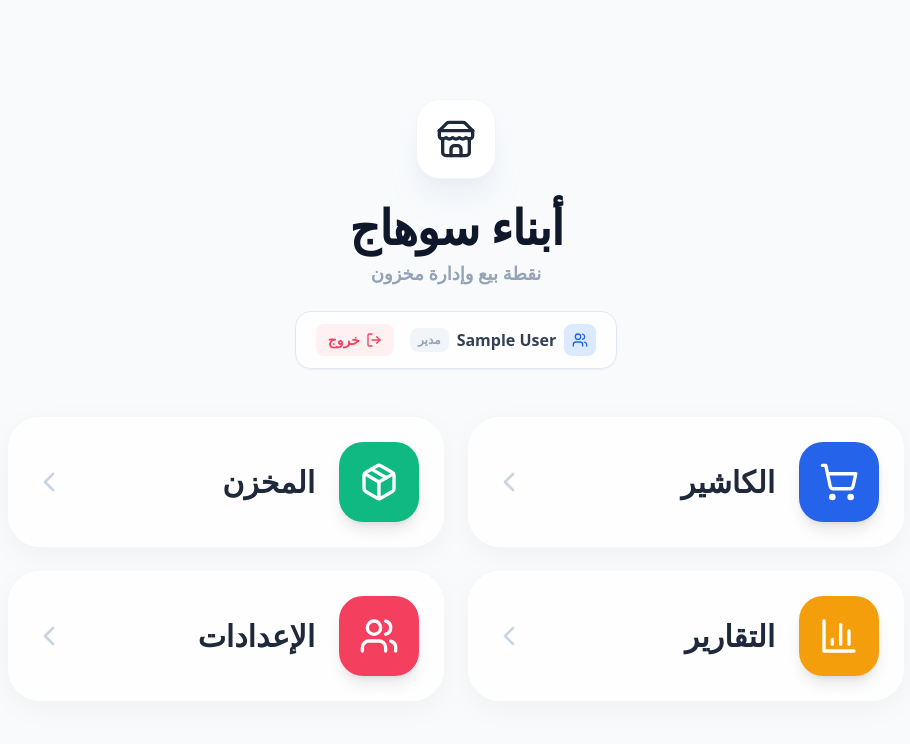
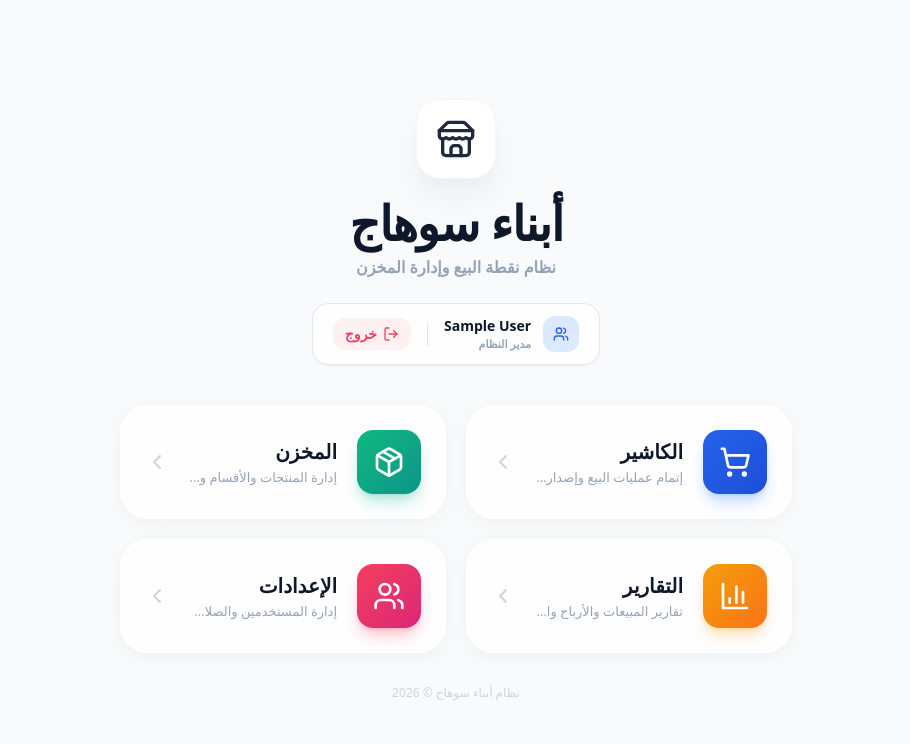
Before and after one commit to 1mezo579-hue/sohagsons, a Next.js app: page / in a window 1280 px wide. Shown: the top 744 px of the page, without its empty margins (231-1141 px from the left). Built offline with nearby package versions, Linux system fonts and the light colour scheme; sample sign-in values are in the browser's storage.

Commit message:
AuthSystemFixed

```diff
--- a/src/app/cashier/page.tsx
+++ b/src/app/cashier/page.tsx
@@ -3,7 +3,7 @@
 import { useState, useEffect, useRef, useCallback } from "react";
 import Link from "next/link";
 import { useRouter } from "next/navigation";
-import { useAuthStore } from "@/hooks/useAuthStore";
+import { useRequireAuth } from "@/hooks/useRequireAuth";
 import { useCartStore } from "@/hooks/useCartStore";
 import { formatPrice, generateInvoiceNo } from "@/lib/utils";
 import { CartItem } from "@/types";
@@ -21,14 +21,14 @@ interface Product {
   price: number;
   costPrice: number;
   stock: number;
+  minStock: number;
   priceType: string;
   unit: string;
   category: { name: string };
 }
 
 export default function CashierPage() {
-  const router = useRouter();
-  const { isLoggedIn, loadFromStorage } = useAuthStore();
+  const { user, isChecked } = useRequireAuth();
   const [products, setProducts] = useState<Product[]>([]);
   const [searchQuery, setSearchQuery] = useState("");
   const [barcodeInput, setBarcodeInput] = useState("");
@@ -44,19 +44,9 @@ export default function CashierPage() {
   const cart = useCartStore();
 
   useEffect(() => {
-    loadFromStorage();
     fetchProducts();
     barcodeRef.current?.focus();
   }, []);
-
-  useEffect(() => {
-    if (!isLoggedIn && typeof window !== "undefined") {
-      const saved = localStorage.getItem("pos_user");
-      if (!saved) {
-        router.push("/login");
-      }
-    }
-  }, [isLoggedIn, router]);
 
   const fetchProducts = async () => {
     try {
@@ -239,6 +229,14 @@ export default function CashierPage() {
       clearTimeout(timeout);
     };
   }, [products, cart]);
+
+  if (!isChecked) {
+    return (
+      <div className="min-h-screen flex items-center justify-center bg-[#f8fafc]">
+        <div className="w-10 h-10 border-4 border-blue-600 border-t-transparent rounded-full animate-spin" />
+      </div>
+    );
+  }
 
   return (
     <div className="h-screen bg-[#f8fafc] flex flex-col animate-fade-in text-slate-800">
--- a/src/app/inventory/page.tsx
+++ b/src/app/inventory/page.tsx
@@ -2,8 +2,7 @@
 
 import { useState, useEffect, useRef } from "react";
 import Link from "next/link";
-import { useRouter } from "next/navigation";
-import { useAuthStore } from "@/hooks/useAuthStore";
+import { useRequireAuth } from "@/hooks/useRequireAuth";
 import { formatPrice } from "@/lib/utils";
 import toast from "react-hot-toast";
 import * as XLSX from "xlsx";
@@ -34,24 +33,10 @@ interface Category {
 }
 
 export default function InventoryPage() {
-  const router = useRouter();
-  const { user, isLoggedIn, loadFromStorage } = useAuthStore();
+  const { user, isChecked } = useRequireAuth();
   const [products, setProducts] = useState<Product[]>([]);
   const [categories, setCategories] = useState<Category[]>([]);
   const [searchQuery, setSearchQuery] = useState("");
-  useEffect(() => {
-    loadFromStorage();
-  }, []);
-
-  useEffect(() => {
-    if (!isLoggedIn && typeof window !== "undefined") {
-      const saved = localStorage.getItem("pos_user");
-      if (!saved) {
-        router.push("/login");
-      }
-    }
-  }, [isLoggedIn, router]);
-
   const [activeTab, setActiveTab] = useState<"products" | "stock" | "categories">("products");
 
   // Modals state
@@ -246,6 +231,14 @@ export default function InventoryPage() {
   const lowStockProducts = products.filter((p) => p.stock <= p.minStock);
   const totalStockValue = products.reduce((s, p) => s + p.stock * p.costPrice, 0);
   const lowStockCount = lowStockProducts.length;
+
+  if (!isChecked) {
+    return (
+      <div className="min-h-screen flex items-center justify-center bg-[#f8fafc]">
+        <div className="w-10 h-10 border-4 border-blue-600 border-t-transparent rounded-full animate-spin" />
+      </div>
+    );
+  }
 
   return (
     <div className="min-h-screen text-slate-800 font-sans selection:bg-blue-500/30">
--- a/src/app/login/page.tsx
+++ b/src/app/login/page.tsx
@@ -1,6 +1,6 @@
 "use client";
 
-import { useState } from "react";
+import { useState, useEffect } from "react";
 import { useRouter } from "next/navigation";
 import { useAuthStore } from "@/hooks/useAuthStore";
 import toast from "react-hot-toast";
@@ -12,17 +12,17 @@ export default function LoginPage() {
   const [showPassword, setShowPassword] = useState(false);
   const [isLoading, setIsLoading] = useState(false);
   const router = useRouter();
-  const { isLoggedIn, login, loadFromStorage } = useAuthStore();
+  const { isLoggedIn, isChecked, login, loadFromStorage } = useAuthStore();
 
   useEffect(() => {
     loadFromStorage();
   }, []);
 
   useEffect(() => {
-    if (isLoggedIn) {
-      router.push("/");
+    if (isChecked && isLoggedIn) {
+      router.replace("/");
     }
-  }, [isLoggedIn, router]);
+  }, [isChecked, isLoggedIn, router]);
 
   const handleLogin = async (e: React.FormEvent) => {
     e.preventDefault();
@@ -44,7 +44,7 @@ export default function LoginPage() {
       if (res.ok) {
         login(data);
         toast.success(`مرحباً ${data.name}!`);
-        router.push("/");
+        router.replace("/");
       } else {
         toast.error(data.error || "فشل تسجيل الدخول");
       }
@@ -55,13 +55,22 @@ export default function LoginPage() {
     }
   };
 
+  // Show nothing while checking auth state
+  if (!isChecked) {
+    return (
+      <div className="min-h-screen flex items-center justify-center bg-[#f8fafc]">
+        <div className="w-10 h-10 border-4 border-blue-600 border-t-transparent rounded-full animate-spin" />
+      </div>
+    );
+  }
+
   return (
     <main className="min-h-screen bg-[#f8fafc] flex items-center justify-center p-6 relative overflow-hidden font-sans">
       {/* Background decorations */}
-      <div className="absolute top-0 left-0 w-full h-full overflow-hidden -z-10 pointer-events-none">
-        <div className="absolute -top-[20%] -right-[10%] w-[50%] h-[50%] rounded-full bg-blue-400/10 blur-[120px]"></div>
-        <div className="absolute top-[40%] -left-[10%] w-[40%] h-[40%] rounded-full bg-emerald-400/10 blur-[120px]"></div>
-        <div className="absolute bottom-[10%] right-[20%] w-[30%] h-[30%] rounded-full bg-amber-400/8 blur-[100px]"></div>
+      <div className="absolute inset-0 overflow-hidden -z-10 pointer-events-none">
+        <div className="absolute -top-[20%] -right-[10%] w-[50%] h-[50%] rounded-full bg-blue-400/10 blur-[120px]" />
+        <div className="absolute top-[40%] -left-[10%] w-[40%] h-[40%] rounded-full bg-emerald-400/10 blur-[120px]" />
+        <div className="absolute bottom-[10%] right-[20%] w-[30%] h-[30%] rounded-full bg-amber-300/8 blur-[100px]" />
       </div>
 
       <div className="w-full max-w-md animate-fade-in">
@@ -86,7 +95,7 @@ export default function LoginPage() {
               type="text"
               value={username}
               onChange={(e) => setUsername(e.target.value)}
-              placeholder="مثال: admin"
+              placeholder="admin"
               className="w-full bg-slate-50 border border-slate-200 rounded-xl px-4 py-3.5 text-lg font-bold text-slate-900 placeholder:text-slate-300 focus:ring-2 focus:ring-blue-500 focus:border-blue-500 outline-none transition-all"
               autoFocus
               dir="ltr"
@@ -125,7 +134,7 @@ export default function LoginPage() {
             className="w-full py-4 bg-blue-600 hover:bg-blue-700 disabled:bg-slate-300 disabled:cursor-not-allowed rounded-2xl font-bold text-white text-lg transition-all shadow-[0_4px_14px_0_rgba(37,99,235,0.39)] hover:shadow-[0_6px_20px_rgba(37,99,235,0.23)] hover:-translate-y-0.5 flex items-center justify-center gap-3"
           >
             {isLoading ? (
-              <span className="animate-spin text-2xl">⟳</span>
+              <span className="inline-block w-6 h-6 border-2 border-white border-t-transparent rounded-full animate-spin" />
             ) : (
               <LogIn className="w-6 h-6" />
             )}
@@ -133,9 +142,16 @@ export default function LoginPage() {
           </button>
         </form>
 
-        {/* Footer */}
-        <p className="text-center text-sm text-slate-400 mt-8 font-medium">
-          نظام إدارة سوبر ماركت أبناء سوهاج &copy; {new Date().getFullYear()}
+        {/* Hint */}
+        <div className="mt-6 text-center bg-white/60 backdrop-blur-md border border-slate-100 rounded-2xl p-4 shadow-sm">
+          <p className="text-[13px] font-bold text-slate-400 mb-2">بيانات الدخول الافتراضية:</p>
+          <div className="flex justify-center gap-6 text-[13px]">
+            <span className="font-mono font-black text-slate-700">admin / <span className="text-blue-600">102030</span></span>
+          </div>
+        </div>
+
+        <p className="text-center text-sm text-slate-400 mt-6 font-medium">
+          نظام أبناء سوهاج &copy; {new Date().getFullYear()}
         </p>
       </div>
     </main>
--- a/src/app/page.tsx
+++ b/src/app/page.tsx
@@ -1,75 +1,73 @@
 "use client";
 
-import { useEffect } from "react";
+import Link from "next/link";
 import { useRouter } from "next/navigation";
-import Link from "next/link";
+import { useRequireAuth } from "@/hooks/useRequireAuth";
 import { useAuthStore } from "@/hooks/useAuthStore";
-import {
-  ShoppingCart, Package, BarChart3, Users,
-  Store, ChevronLeft, LogOut
-} from "lucide-react";
+import { ShoppingCart, Package, BarChart3, Users, Store, ChevronLeft, LogOut } from "lucide-react";
+
+const modules = [
+  { title: "الكاشير", desc: "إتمام عمليات البيع وإصدار الفواتير", icon: ShoppingCart, href: "/cashier", bg: "from-blue-600 to-blue-700", shadow: "shadow-blue-500/30" },
+  { title: "المخزن", desc: "إدارة المنتجات والأقسام والمخزون", icon: Package, href: "/inventory", bg: "from-emerald-500 to-teal-600", shadow: "shadow-emerald-500/30" },
+  { title: "التقارير", desc: "تقارير المبيعات والأرباح والتحليلات", icon: BarChart3, href: "/reports", bg: "from-amber-500 to-orange-500", shadow: "shadow-amber-500/30" },
+  { title: "الإعدادات", desc: "إدارة المستخدمين والصلاحيات", icon: Users, href: "/users", bg: "from-rose-500 to-pink-600", shadow: "shadow-rose-500/30" },
+];
+
+const roleLabel: Record<string, string> = {
+  admin: "مدير النظام",
+  manager: "مدير الفرع",
+  cashier: "كاشير",
+};
 
 export default function Home() {
   const router = useRouter();
-  const { user, isLoggedIn, loadFromStorage, logout } = useAuthStore();
-
-  useEffect(() => {
-    loadFromStorage();
-  }, []);
-
-  useEffect(() => {
-    if (!isLoggedIn && typeof window !== "undefined") {
-      const saved = localStorage.getItem("pos_user");
-      if (!saved) {
-        router.push("/login");
-      }
-    }
-  }, [isLoggedIn, router]);
+  const { user, isChecked } = useRequireAuth();
+  const logout = useAuthStore((s) => s.logout);
 
   const handleLogout = () => {
     logout();
-    router.push("/login");
+    router.replace("/login");
   };
 
-  if (!isLoggedIn) return null;
-
-  const modules = [
-    { title: "الكاشير", icon: ShoppingCart, href: "/cashier", bg: "bg-blue-600" },
-    { title: "المخزن", icon: Package, href: "/inventory", bg: "bg-emerald-500" },
-    { title: "التقارير", icon: BarChart3, href: "/reports", bg: "bg-amber-500" },
-    { title: "الإعدادات", icon: Users, href: "/users", bg: "bg-rose-500" },
-  ];
+  if (!isChecked) {
+    return (
+      <div className="min-h-screen flex items-center justify-center bg-[#f8fafc]">
+        <div className="w-10 h-10 border-4 border-blue-600 border-t-transparent rounded-full animate-spin" />
+      </div>
+    );
+  }
 
   return (
-    <main className="min-h-screen bg-[#f8fafc] text-slate-800 font-sans selection:bg-blue-200 flex items-center justify-center p-6 relative overflow-hidden">
-      <div className="absolute top-0 left-0 w-full h-full overflow-hidden -z-10 pointer-events-none">
-        <div className="absolute -top-[20%] -right-[10%] w-[50%] h-[50%] rounded-full bg-blue-400/10 blur-[120px]"></div>
-        <div className="absolute top-[40%] -left-[10%] w-[40%] h-[40%] rounded-full bg-emerald-400/10 blur-[120px]"></div>
+    <main className="min-h-screen bg-[#f8fafc] text-slate-800 font-sans flex items-center justify-center p-6 relative overflow-hidden">
+      {/* Background blobs */}
+      <div className="absolute inset-0 overflow-hidden -z-10 pointer-events-none">
+        <div className="absolute -top-[20%] -right-[10%] w-[50%] h-[50%] rounded-full bg-blue-400/10 blur-[120px]" />
+        <div className="absolute top-[40%] -left-[10%] w-[40%] h-[40%] rounded-full bg-emerald-400/10 blur-[120px]" />
+        <div className="absolute bottom-[10%] right-[20%] w-[30%] h-[30%] rounded-full bg-amber-300/8 blur-[100px]" />
       </div>
 
-      <div className="w-full max-w-4xl animate-fade-in">
-        {/* Header with user info */}
-        <div className="text-center mb-12">
-          <div className="w-20 h-20 mx-auto rounded-3xl bg-white shadow-xl shadow-slate-200/50 flex items-center justify-center mb-6 border border-slate-100">
+      <div className="w-full max-w-2xl animate-fade-in">
+        {/* Header */}
+        <div className="text-center mb-10">
+          <div className="w-20 h-20 mx-auto rounded-3xl bg-white shadow-xl shadow-slate-200/50 flex items-center justify-center mb-5 border border-slate-100">
             <Store className="w-10 h-10 text-slate-800" />
           </div>
           <h1 className="text-4xl md:text-5xl font-black text-slate-900 tracking-tight mb-2">أبناء سوهاج</h1>
-          <p className="text-lg text-slate-400 font-bold">نقطة بيع وإدارة مخزون</p>
+          <p className="text-base text-slate-400 font-bold mb-6">نظام نقطة البيع وإدارة المخزن</p>
 
-          {/* User info bar */}
-          <div className="mt-6 inline-flex items-center gap-4 bg-white/80 backdrop-blur-xl border border-slate-200 rounded-2xl px-5 py-3 shadow-sm">
-            <div className="flex items-center gap-2">
-              <div className="w-8 h-8 rounded-lg bg-blue-100 flex items-center justify-center">
-                <Users className="w-4 h-4 text-blue-600" />
-              </div>
-              <span className="font-bold text-slate-700">{user?.name}</span>
-              <span className="text-xs font-bold text-slate-400 bg-slate-100 px-2 py-1 rounded-lg">
-                {user?.role === "admin" ? "مدير" : user?.role === "manager" ? "مدير فرع" : "كاشير"}
-              </span>
+          {/* User Info Bar */}
+          <div className="inline-flex items-center gap-3 bg-white/80 backdrop-blur-xl border border-slate-200 rounded-2xl px-5 py-3 shadow-sm">
+            <div className="w-9 h-9 rounded-xl bg-blue-100 flex items-center justify-center">
+              <Users className="w-4 h-4 text-blue-600" />
             </div>
+            <div className="text-right">
+              <div className="font-black text-slate-900 text-sm">{user?.name}</div>
+              <div className="text-[11px] font-bold text-slate-400">{roleLabel[user?.role || "cashier"]}</div>
+            </div>
+            <div className="w-px h-6 bg-slate-200 mx-1" />
             <button
               onClick={handleLogout}
-              className="flex items-center gap-1.5 text-sm font-bold text-rose-500 hover:text-rose-700 transition-colors bg-rose-50 hover:bg-rose-100 px-3 py-1.5 rounded-lg"
+              className="flex items-center gap-1.5 text-sm font-bold text-rose-500 hover:text-rose-700 bg-rose-50 hover:bg-rose-100 px-3 py-1.5 rounded-xl transition-all"
             >
               <LogOut className="w-4 h-4" />
               خروج
@@ -77,22 +75,27 @@ export default function Home() {
           </div>
         </div>
 
-        {/* Grid */}
-        <div className="grid grid-cols-1 sm:grid-cols-2 gap-6">
+        {/* Modules Grid */}
+        <div className="grid grid-cols-1 sm:grid-cols-2 gap-5">
           {modules.map((mod) => (
-            <Link key={mod.title} href={mod.href} className="group block outline-none">
-              <div className="bg-white/80 backdrop-blur-xl rounded-[2rem] p-6 border border-white shadow-[0_8px_30px_rgb(0,0,0,0.04)] hover:shadow-2xl hover:shadow-slate-200/50 transition-all duration-300 hover:-translate-y-2 flex items-center gap-6">
-                <div className={`w-20 h-20 rounded-[1.5rem] ${mod.bg} flex items-center justify-center shadow-lg transition-transform group-hover:scale-110 group-active:scale-95 shrink-0`}>
-                  <mod.icon className="w-10 h-10 text-white" />
+            <Link key={mod.href} href={mod.href} className="group outline-none">
+              <div className="bg-white/80 backdrop-blur-xl rounded-[1.75rem] p-6 border border-white shadow-[0_4px_20px_rgb(0,0,0,0.04)] hover:shadow-2xl hover:shadow-slate-200/60 transition-all duration-300 hover:-translate-y-2 flex items-center gap-5">
+                <div className={`w-16 h-16 rounded-2xl bg-gradient-to-br ${mod.bg} shadow-lg ${mod.shadow} flex items-center justify-center shrink-0 group-hover:scale-110 group-active:scale-95 transition-transform duration-300`}>
+                  <mod.icon className="w-8 h-8 text-white" />
                 </div>
-                <div className="flex-1 flex items-center justify-between">
-                  <h2 className="text-3xl font-black text-slate-800">{mod.title}</h2>
-                  <ChevronLeft className="w-8 h-8 text-slate-300 group-hover:text-slate-800 transition-colors transform group-hover:-translate-x-2" />
+                <div className="flex-1 min-w-0">
+                  <div className="font-black text-xl text-slate-900 mb-0.5">{mod.title}</div>
+                  <div className="text-[13px] font-medium text-slate-400 truncate">{mod.desc}</div>
                 </div>
+                <ChevronLeft className="w-6 h-6 text-slate-300 group-hover:text-slate-600 group-hover:-translate-x-1 transition-all shrink-0" />
               </div>
             </Link>
           ))}
         </div>
+
+        <p className="text-center text-xs text-slate-300 mt-8 font-medium">
+          نظام أبناء سوهاج &copy; {new Date().getFullYear()}
+        </p>
       </div>
     </main>
   );
--- a/src/app/reports/page.tsx
+++ b/src/app/reports/page.tsx
@@ -2,8 +2,7 @@
 
 import { useState, useEffect, useMemo } from "react";
 import Link from "next/link";
-import { useRouter } from "next/navigation";
-import { useAuthStore } from "@/hooks/useAuthStore";
+import { useRequireAuth } from "@/hooks/useRequireAuth";
 import { formatPrice, formatDate } from "@/lib/utils";
 import {
   ArrowRight, TrendingUp, TrendingDown, Calendar,
@@ -37,8 +36,7 @@ interface Invoice {
 const COLORS = ["#3b82f6", "#10b981", "#f59e0b", "#ef4444", "#8b5cf6", "#ec4899", "#06b6d4"];
 
 export default function ReportsPage() {
-  const router = useRouter();
-  const { user, isLoggedIn, loadFromStorage } = useAuthStore();
+  const { user, isChecked } = useRequireAuth();
   const [invoices, setInvoices] = useState<Invoice[]>([]);
   const [dateRange, setDateRange] = useState<"today" | "week" | "month" | "custom">("today");
   const [customFrom, setCustomFrom] = useState(new Date().toISOString().split("T")[0]);
@@ -46,18 +44,8 @@ export default function ReportsPage() {
   const [activeView, setActiveView] = useState<"overview" | "invoices" | "products" | "analytics">("overview");
 
   useEffect(() => {
-    loadFromStorage();
     fetchInvoices();
   }, []);
-
-  useEffect(() => {
-    if (!isLoggedIn && typeof window !== "undefined") {
-      const saved = localStorage.getItem("pos_user");
-      if (!saved) {
-        router.push("/login");
-      }
-    }
-  }, [isLoggedIn, router]);
 
   const fetchInvoices = async () => {
     try {
@@ -158,6 +146,14 @@ export default function ReportsPage() {
     month: "آخر 30 يوم",
     custom: "فترة مخصصة",
   };
+
+  if (!isChecked) {
+    return (
+      <div className="min-h-screen flex items-center justify-center bg-[#f8fafc]">
+        <div className="w-10 h-10 border-4 border-amber-500 border-t-transparent rounded-full animate-spin" />
+      </div>
+    );
+  }
 
   return (
     <div className="min-h-screen bg-[#f8fafc] text-slate-800 font-sans selection:bg-amber-200">
--- a/src/app/users/page.tsx
+++ b/src/app/users/page.tsx
@@ -3,7 +3,7 @@
 import { useState, useEffect } from "react";
 import Link from "next/link";
 import { useRouter } from "next/navigation";
-import { useAuthStore } from "@/hooks/useAuthStore";
+import { useRequireAuth } from "@/hooks/useRequireAuth";
 import toast from "react-hot-toast";
 import {
   ArrowRight, Plus, Users, Shield, UserCog, Trash2,
@@ -58,8 +58,7 @@ const permissions = {
 };
 
 export default function UsersPage() {
-  const router = useRouter();
-  const { user, isLoggedIn, loadFromStorage } = useAuthStore();
+  const { user, isChecked } = useRequireAuth();
   const [users, setUsers] = useState<AppUser[]>([]);
   const [showForm, setShowForm] = useState(false);
   const [editingUser, setEditingUser] = useState<AppUser | null>(null);
@@ -71,18 +70,8 @@ export default function UsersPage() {
   });
 
   useEffect(() => {
-    loadFromStorage();
     fetchUsers();
   }, []);
-
-  useEffect(() => {
-    if (!isLoggedIn && typeof window !== "undefined") {
-      const saved = localStorage.getItem("pos_user");
-      if (!saved) {
-        router.push("/login");
-      }
-    }
-  }, [isLoggedIn, router]);
 
   const fetchUsers = async () => {
     try {
@@ -159,6 +148,14 @@ export default function UsersPage() {
   const resetForm = () => {
     setForm({ name: "", username: "", password: "", role: "cashier" });
   };
+
+  if (!isChecked) {
+    return (
+      <div className="min-h-screen flex items-center justify-center bg-[#f8fafc]">
+        <div className="w-10 h-10 border-4 border-rose-500 border-t-transparent rounded-full animate-spin" />
+      </div>
+    );
+  }
 
   return (
     <div className="min-h-screen bg-[#f8fafc] text-slate-800 font-sans selection:bg-rose-200">
--- a/src/hooks/useAuthStore.ts
+++ b/src/hooks/useAuthStore.ts
@@ -10,6 +10,7 @@ interface AuthUser {
 interface AuthStore {
   user: AuthUser | null;
   isLoggedIn: boolean;
+  isChecked: boolean;
   login: (user: AuthUser) => void;
   logout: () => void;
   loadFromStorage: () => void;
@@ -18,17 +19,18 @@ interface AuthStore {
 export const useAuthStore = create<AuthStore>((set) => ({
   user: null,
   isLoggedIn: false,
+  isChecked: false,
   login: (user) => {
     if (typeof window !== "undefined") {
       localStorage.setItem("pos_user", JSON.stringify(user));
     }
-    set({ user, isLoggedIn: true });
+    set({ user, isLoggedIn: true, isChecked: true });
   },
   logout: () => {
     if (typeof window !== "undefined") {
       localStorage.removeItem("pos_user");
     }
-    set({ user: null, isLoggedIn: false });
+    set({ user: null, isLoggedIn: false, isChecked: true });
   },
   loadFromStorage: () => {
     if (typeof window !== "undefined") {
@@ -36,10 +38,13 @@ export const useAuthStore = create<AuthStore>((set) => ({
       if (saved) {
         try {
           const user = JSON.parse(saved);
-          set({ user, isLoggedIn: true });
+          set({ user, isLoggedIn: true, isChecked: true });
         } catch {
           localStorage.removeItem("pos_user");
+          set({ user: null, isLoggedIn: false, isChecked: true });
         }
+      } else {
+        set({ user: null, isLoggedIn: false, isChecked: true });
       }
     }
   },
--- /dev/null
+++ b/src/hooks/useRequireAuth.ts
@@ -0,0 +1,28 @@
+"use client";
+
+import { useEffect } from "react";
+import { useRouter } from "next/navigation";
+import { useAuthStore } from "./useAuthStore";
+
+/**
+ * Use this hook in any protected page.
+ * Returns { user, isChecked }.
+ * While isChecked is false, the page should show a loading spinner.
+ * If the user is not logged in after check, it redirects to /login.
+ */
+export function useRequireAuth() {
+  const router = useRouter();
+  const { user, isLoggedIn, isChecked, loadFromStorage } = useAuthStore();
+
+  useEffect(() => {
+    loadFromStorage();
+  }, []);
+
+  useEffect(() => {
+    if (isChecked && !isLoggedIn) {
+      router.replace("/login");
+    }
+  }, [isChecked, isLoggedIn, router]);
+
+  return { user, isChecked, isLoggedIn };
+}
```
